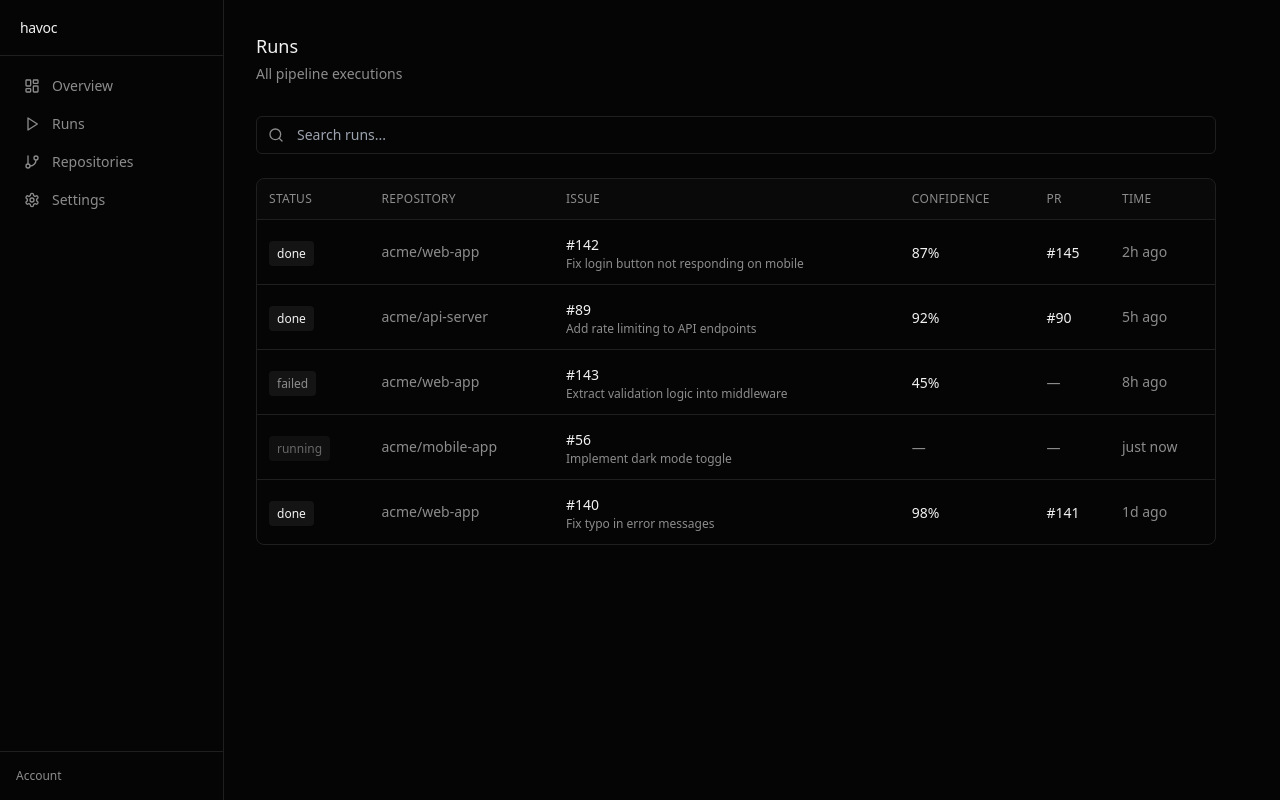
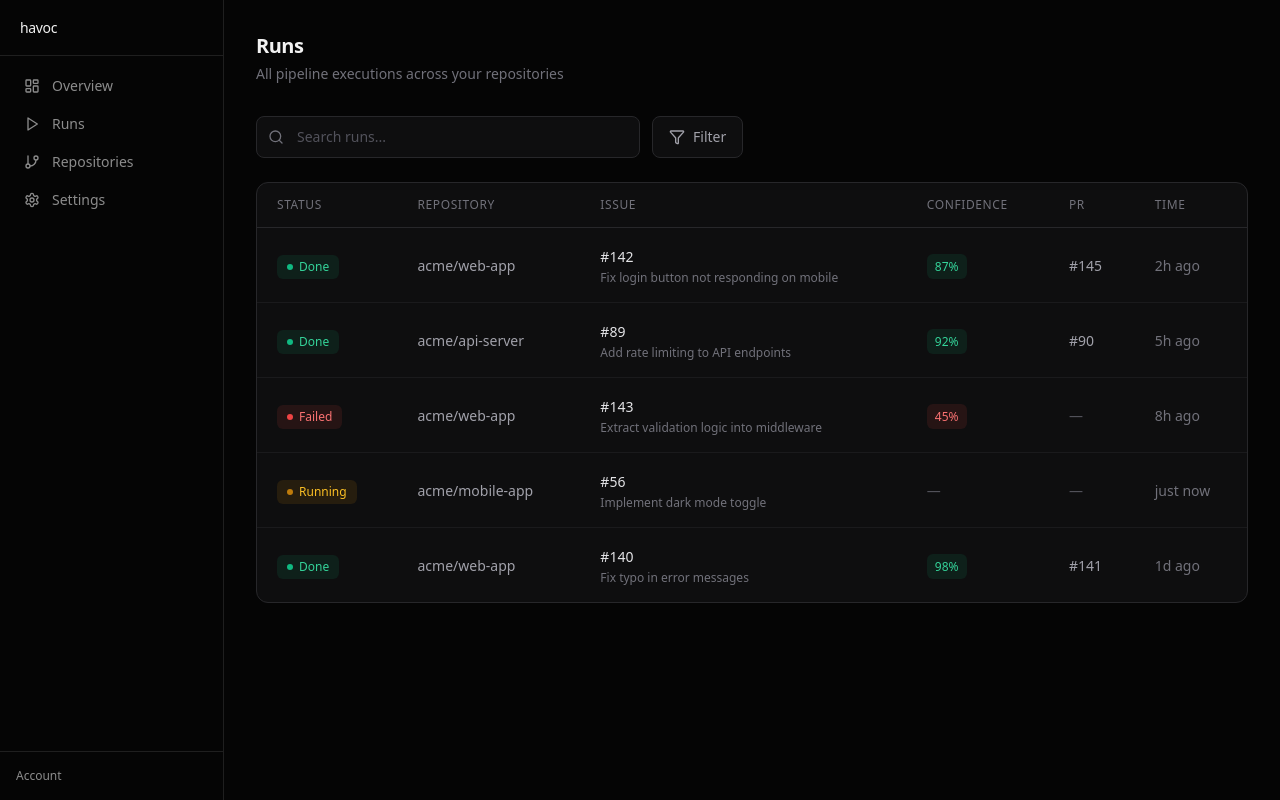
Before and after one commit to AlecFritsch/inito, a Next.js app in the folder dashboard/: page /dashboard/runs in a window 1280 px wide. Built offline with nearby package versions, Linux system fonts and the light colour scheme; a web font is replaced by a local one.

Commit message:
Polish dashboard UI - production ready design

```diff
--- a/dashboard/src/app/(dashboard)/dashboard/page.tsx
+++ b/dashboard/src/app/(dashboard)/dashboard/page.tsx
@@ -1,5 +1,5 @@
 import { currentUser } from '@clerk/nextjs/server';
-import { ArrowUpRight } from 'lucide-react';
+import { ArrowUpRight, Activity, CheckCircle, TrendingUp, GitPullRequest } from 'lucide-react';
 import Link from 'next/link';
 
 export default async function DashboardPage() {
@@ -43,75 +43,143 @@ export default async function DashboardPage() {
   ];
 
   return (
-    <div className="p-8 max-w-4xl">
-      <div className="mb-10">
-        <h1 className="text-lg font-medium mb-1">
-          {user?.firstName ? `Welcome, ${user.firstName}` : 'Overview'}
+    <div className="p-8 max-w-5xl">
+      {/* Header */}
+      <div className="mb-8">
+        <h1 className="text-xl font-semibold tracking-tight mb-1">
+          {user?.firstName ? `Welcome back, ${user.firstName}` : 'Dashboard'}
         </h1>
-        <p className="text-sm text-muted-foreground">
-          Your Havoc pipeline activity
+        <p className="text-sm text-zinc-500">
+          Your Havoc pipeline activity at a glance
         </p>
       </div>
 
-      {/* Stats */}
-      <div className="grid grid-cols-4 gap-6 mb-12">
-        <Stat label="Total runs" value={stats.totalRuns} />
-        <Stat label="Successful" value={stats.successfulRuns} />
-        <Stat label="Avg confidence" value={`${stats.avgConfidence}%`} />
-        <Stat label="PRs created" value={stats.prsCreated} />
+      {/* Stats Grid */}
+      <div className="grid grid-cols-1 md:grid-cols-2 lg:grid-cols-4 gap-4 mb-10">
+        <StatCard
+          label="Total Runs"
+          value={stats.totalRuns}
+          icon={<Activity className="h-4 w-4" />}
+        />
+        <StatCard
+          label="Successful"
+          value={stats.successfulRuns}
+          subtext={`${Math.round((stats.successfulRuns / stats.totalRuns) * 100)}% success rate`}
+          icon={<CheckCircle className="h-4 w-4" />}
+        />
+        <StatCard
+          label="Avg Confidence"
+          value={`${stats.avgConfidence}%`}
+          icon={<TrendingUp className="h-4 w-4" />}
+        />
+        <StatCard
+          label="PRs Created"
+          value={stats.prsCreated}
+          icon={<GitPullRequest className="h-4 w-4" />}
+        />
       </div>
 
       {/* Recent Runs */}
-      <div className="mb-4 flex items-center justify-between">
-        <h2 className="text-sm text-muted-foreground uppercase tracking-wide">Recent runs</h2>
-        <Link href="/dashboard/runs" className="text-sm text-muted-foreground hover:text-foreground flex items-center gap-1">
+      <div className="bg-zinc-900/50 border border-zinc-800 rounded-xl overflow-hidden">
+        <div className="px-5 py-4 border-b border-zinc-800 flex items-center justify-between">
+          <h2 className="text-sm font-medium text-zinc-300">Recent Runs</h2>
+          <Link
+            href="/dashboard/runs"
+            className="text-xs text-zinc-500 hover:text-zinc-300 flex items-center gap-1 transition-colors"
+          >
             View all <ArrowUpRight className="h-3 w-3" />
           </Link>
         </div>
 
-      <div className="border border-border rounded-lg divide-y divide-border">
+        <div className="divide-y divide-zinc-800/50">
           {recentRuns.map((run) => (
             <Link
               key={run.id}
               href={`/dashboard/runs/${run.id}`}
-            className="flex items-center justify-between p-4 hover:bg-secondary/30 transition-colors"
+              className="flex items-center justify-between px-5 py-4 hover:bg-zinc-800/30 transition-colors"
             >
               <div className="flex items-center gap-4">
-              <StatusDot status={run.status} />
+                <StatusIndicator status={run.status} />
                 <div>
-                <p className="text-sm font-medium">
-                  {run.repo} <span className="text-muted-foreground">#{run.issueNumber}</span>
+                  <p className="text-sm font-medium text-zinc-200">
+                    {run.repo}
+                    <span className="text-zinc-500 font-normal ml-1">#{run.issueNumber}</span>
                   </p>
-                <p className="text-xs text-muted-foreground truncate max-w-md">
+                  <p className="text-xs text-zinc-500 truncate max-w-md mt-0.5">
                     {run.issueTitle}
                   </p>
                 </div>
               </div>
-            <div className="text-right">
-              <p className="text-sm font-mono">{run.confidence}%</p>
-              <p className="text-xs text-muted-foreground">
+              <div className="text-right flex items-center gap-6">
+                <ConfidenceBadge confidence={run.confidence} />
+                <span className="text-xs text-zinc-600 min-w-[32px]">
                   {formatTimeAgo(run.createdAt)}
-              </p>
+                </span>
               </div>
             </Link>
           ))}
         </div>
       </div>
-  );
-}
-
-function Stat({ label, value }: { label: string; value: string | number }) {
-  return (
-    <div>
-      <p className="text-2xl font-medium mb-1">{value}</p>
-      <p className="text-xs text-muted-foreground">{label}</p>
     </div>
   );
 }
 
-function StatusDot({ status }: { status: string }) {
-  const color = status === 'done' ? 'bg-foreground' : status === 'failed' ? 'bg-muted-foreground' : 'bg-muted-foreground animate-pulse';
-  return <div className={`w-2 h-2 rounded-full ${color}`} />;
+function StatCard({
+  label,
+  value,
+  subtext,
+  icon
+}: {
+  label: string;
+  value: string | number;
+  subtext?: string;
+  icon: React.ReactNode;
+}) {
+  return (
+    <div className="bg-zinc-900/50 border border-zinc-800 rounded-xl p-5">
+      <div className="flex items-center justify-between mb-3">
+        <span className="text-xs font-medium text-zinc-500 uppercase tracking-wider">{label}</span>
+        <span className="text-zinc-600">{icon}</span>
+      </div>
+      <p className="text-2xl font-semibold text-zinc-100 tracking-tight">{value}</p>
+      {subtext && (
+        <p className="text-xs text-zinc-600 mt-1">{subtext}</p>
+      )}
+    </div>
+  );
+}
+
+function StatusIndicator({ status }: { status: string }) {
+  if (status === 'done') {
+    return (
+      <div className="w-2 h-2 rounded-full bg-emerald-500" />
+    );
+  }
+  if (status === 'failed') {
+    return (
+      <div className="w-2 h-2 rounded-full bg-red-500/80" />
+    );
+  }
+  return (
+    <div className="w-2 h-2 rounded-full bg-amber-500 animate-pulse" />
+  );
+}
+
+function ConfidenceBadge({ confidence }: { confidence: number }) {
+  let colorClass = 'text-zinc-400 bg-zinc-800';
+  if (confidence >= 80) {
+    colorClass = 'text-emerald-400 bg-emerald-500/10';
+  } else if (confidence >= 60) {
+    colorClass = 'text-amber-400 bg-amber-500/10';
+  } else {
+    colorClass = 'text-red-400 bg-red-500/10';
+  }
+
+  return (
+    <span className={`text-xs font-mono px-2 py-1 rounded-md ${colorClass}`}>
+      {confidence}%
+    </span>
+  );
 }
 
 function formatTimeAgo(date: Date): string {
--- a/dashboard/src/app/(dashboard)/dashboard/runs/page.tsx
+++ b/dashboard/src/app/(dashboard)/dashboard/runs/page.tsx
@@ -1,4 +1,4 @@
-import { Search } from 'lucide-react';
+import { Search, Filter } from 'lucide-react';
 import Link from 'next/link';
 
 const runs = [
@@ -54,70 +54,77 @@ const runs = [
 
 export default function RunsPage() {
   return (
-    <div className="p-8 max-w-5xl">
-      <div className="flex items-center justify-between mb-8">
-        <div>
-          <h1 className="text-lg font-medium mb-1">Runs</h1>
-          <p className="text-sm text-muted-foreground">All pipeline executions</p>
-        </div>
+    <div className="p-8 max-w-6xl">
+      {/* Header */}
+      <div className="mb-8">
+        <h1 className="text-xl font-semibold tracking-tight mb-1">Runs</h1>
+        <p className="text-sm text-zinc-500">All pipeline executions across your repositories</p>
       </div>
 
-      {/* Search */}
-      <div className="relative mb-6">
-        <Search className="absolute left-3 top-1/2 -translate-y-1/2 h-4 w-4 text-muted-foreground" />
-        <input
-          type="text"
-          placeholder="Search runs..."
-          className="w-full bg-transparent border border-border rounded-md pl-10 pr-4 py-2 text-sm focus:outline-none focus:ring-1 focus:ring-border"
-        />
+      {/* Search & Filters */}
+      <div className="flex items-center gap-3 mb-6">
+        <div className="relative flex-1 max-w-sm">
+          <Search className="absolute left-3 top-1/2 -translate-y-1/2 h-4 w-4 text-zinc-500" />
+          <input
+            type="text"
+            placeholder="Search runs..."
+            className="w-full bg-zinc-900/50 border border-zinc-800 rounded-lg pl-10 pr-4 py-2.5 text-sm text-zinc-200 placeholder:text-zinc-600 focus:outline-none focus:ring-1 focus:ring-zinc-700 focus:border-zinc-700 transition-colors"
+          />
+        </div>
+        <button className="flex items-center gap-2 px-4 py-2.5 bg-zinc-900/50 border border-zinc-800 rounded-lg text-sm text-zinc-400 hover:text-zinc-200 hover:border-zinc-700 transition-colors">
+          <Filter className="h-4 w-4" />
+          Filter
+        </button>
       </div>
 
       {/* Table */}
-      <div className="border border-border rounded-lg overflow-hidden">
+      <div className="bg-zinc-900/50 border border-zinc-800 rounded-xl overflow-hidden">
         <table className="w-full">
           <thead>
-            <tr className="border-b border-border bg-secondary/30">
-              <th className="text-left p-3 text-xs font-medium text-muted-foreground uppercase tracking-wide">Status</th>
-              <th className="text-left p-3 text-xs font-medium text-muted-foreground uppercase tracking-wide">Repository</th>
-              <th className="text-left p-3 text-xs font-medium text-muted-foreground uppercase tracking-wide">Issue</th>
-              <th className="text-left p-3 text-xs font-medium text-muted-foreground uppercase tracking-wide">Confidence</th>
-              <th className="text-left p-3 text-xs font-medium text-muted-foreground uppercase tracking-wide">PR</th>
-              <th className="text-left p-3 text-xs font-medium text-muted-foreground uppercase tracking-wide">Time</th>
+            <tr className="border-b border-zinc-800">
+              <th className="text-left px-5 py-3.5 text-xs font-medium text-zinc-500 uppercase tracking-wider">Status</th>
+              <th className="text-left px-5 py-3.5 text-xs font-medium text-zinc-500 uppercase tracking-wider">Repository</th>
+              <th className="text-left px-5 py-3.5 text-xs font-medium text-zinc-500 uppercase tracking-wider">Issue</th>
+              <th className="text-left px-5 py-3.5 text-xs font-medium text-zinc-500 uppercase tracking-wider">Confidence</th>
+              <th className="text-left px-5 py-3.5 text-xs font-medium text-zinc-500 uppercase tracking-wider">PR</th>
+              <th className="text-left px-5 py-3.5 text-xs font-medium text-zinc-500 uppercase tracking-wider">Time</th>
             </tr>
           </thead>
-          <tbody className="divide-y divide-border">
+          <tbody className="divide-y divide-zinc-800/50">
             {runs.map((run) => (
-              <tr key={run.id} className="hover:bg-secondary/20 transition-colors">
-                <td className="p-3">
+              <tr key={run.id} className="hover:bg-zinc-800/30 transition-colors">
+                <td className="px-5 py-4">
                   <StatusBadge status={run.status} />
                 </td>
-                <td className="p-3 text-sm font-mono text-muted-foreground">
-                  {run.repo}
+                <td className="px-5 py-4">
+                  <span className="text-sm font-mono text-zinc-400">{run.repo}</span>
                 </td>
-                <td className="p-3">
-                  <Link href={`/dashboard/runs/${run.id}`} className="block">
-                    <span className="text-sm">#{run.issueNumber}</span>
-                    <p className="text-xs text-muted-foreground truncate max-w-xs">
+                <td className="px-5 py-4">
+                  <Link href={`/dashboard/runs/${run.id}`} className="block group">
+                    <span className="text-sm text-zinc-200 group-hover:text-white transition-colors">
+                      #{run.issueNumber}
+                    </span>
+                    <p className="text-xs text-zinc-500 truncate max-w-xs mt-0.5">
                       {run.issueTitle}
                     </p>
                   </Link>
                 </td>
-                <td className="p-3">
+                <td className="px-5 py-4">
                   {run.confidence > 0 ? (
-                    <span className="text-sm font-mono">{run.confidence}%</span>
+                    <ConfidenceBadge confidence={run.confidence} />
                   ) : (
-                    <span className="text-sm text-muted-foreground">—</span>
+                    <span className="text-sm text-zinc-600">—</span>
                   )}
                 </td>
-                <td className="p-3">
+                <td className="px-5 py-4">
                   {run.prNumber ? (
-                    <span className="text-sm font-mono">#{run.prNumber}</span>
+                    <span className="text-sm font-mono text-zinc-400">#{run.prNumber}</span>
                   ) : (
-                    <span className="text-sm text-muted-foreground">—</span>
+                    <span className="text-sm text-zinc-600">—</span>
                   )}
                 </td>
-                <td className="p-3 text-sm text-muted-foreground">
-                  {formatTime(run.createdAt)}
+                <td className="px-5 py-4">
+                  <span className="text-sm text-zinc-500">{formatTime(run.createdAt)}</span>
                 </td>
               </tr>
             ))}
@@ -130,12 +137,44 @@ export default function RunsPage() {
 
 function StatusBadge({ status }: { status: string }) {
   if (status === 'done') {
-    return <span className="text-xs px-2 py-1 rounded bg-secondary text-foreground">done</span>;
+    return (
+      <span className="inline-flex items-center gap-1.5 text-xs font-medium px-2.5 py-1 rounded-md bg-emerald-500/10 text-emerald-400">
+        <span className="w-1.5 h-1.5 rounded-full bg-emerald-500" />
+        Done
+      </span>
+    );
   }
   if (status === 'failed') {
-    return <span className="text-xs px-2 py-1 rounded bg-secondary text-muted-foreground">failed</span>;
+    return (
+      <span className="inline-flex items-center gap-1.5 text-xs font-medium px-2.5 py-1 rounded-md bg-red-500/10 text-red-400">
+        <span className="w-1.5 h-1.5 rounded-full bg-red-500" />
+        Failed
+      </span>
+    );
   }
-  return <span className="text-xs px-2 py-1 rounded bg-secondary text-muted-foreground animate-pulse">running</span>;
+  return (
+    <span className="inline-flex items-center gap-1.5 text-xs font-medium px-2.5 py-1 rounded-md bg-amber-500/10 text-amber-400">
+      <span className="w-1.5 h-1.5 rounded-full bg-amber-500 animate-pulse" />
+      Running
+    </span>
+  );
+}
+
+function ConfidenceBadge({ confidence }: { confidence: number }) {
+  let colorClass = 'text-zinc-400 bg-zinc-800';
+  if (confidence >= 80) {
+    colorClass = 'text-emerald-400 bg-emerald-500/10';
+  } else if (confidence >= 60) {
+    colorClass = 'text-amber-400 bg-amber-500/10';
+  } else {
+    colorClass = 'text-red-400 bg-red-500/10';
+  }
+
+  return (
+    <span className={`text-xs font-mono px-2 py-1 rounded-md ${colorClass}`}>
+      {confidence}%
+    </span>
+  );
 }
 
 function formatTime(date: Date): string {
```
Lines whose indentation alone changed are shown as unchanged.
